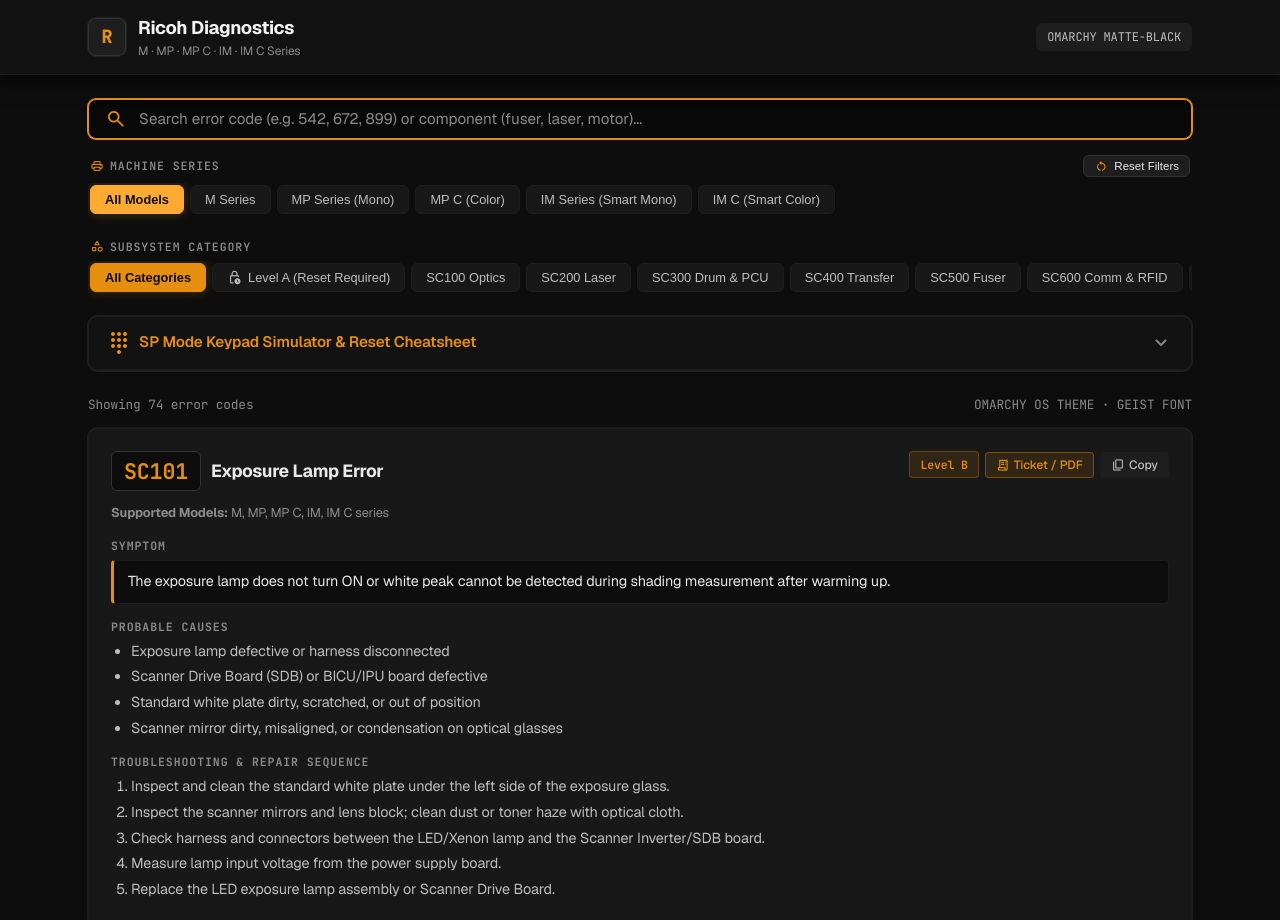
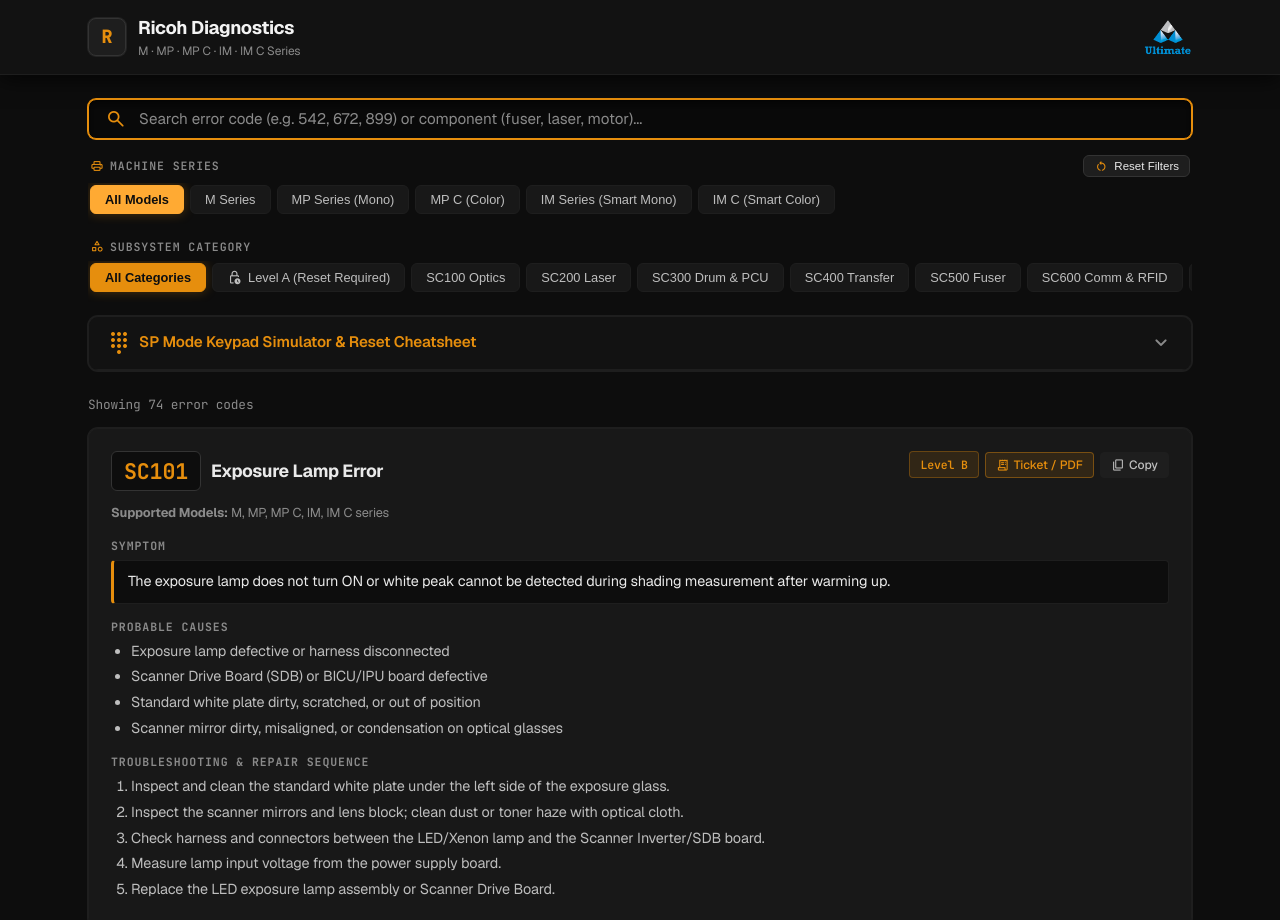
Before and after one commit to anwarsyahmi141/ricoh-service-agent, a plain HTML site: page ricoh_sc_guide.html in a window 1280 px wide. Shown: the top 920 px of the page. Drawn offline with nearby package versions, Linux system fonts and the light colour scheme.

Commit message:
Add company logo to header and remove theme badges

```diff
--- a/ricoh_sc_guide.html
+++ b/ricoh_sc_guide.html
@@ -144,7 +144,20 @@
   .header-actions {
     display: flex;
     align-items: center;
-    gap: 8px;
+    gap: 12px;
+  }
+
+  .header-logo {
+    height: 38px;
+    width: auto;
+    max-width: 140px;
+    object-fit: contain;
+    border-radius: 6px;
+    transition: transform 0.2s ease, opacity 0.2s ease;
+  }
+
+  .header-logo:hover {
+    transform: scale(1.04);
   }
 
   .omarchy-badge {
@@ -845,7 +858,7 @@
       </div>
     </div>
     <div class="header-actions">
-      <span class="omarchy-badge">OMARCHY MATTE-BLACK</span>
+      <img src="ultimatelogo.png" alt="Company Logo" class="header-logo" />
       <button class="omarchy-btn" id="installBtn" style="display: none;" onclick="installPWA()">
         <span class="material-symbols-rounded" style="font-size: 16px;">download</span> Install App
       </button>
@@ -984,7 +997,6 @@
   <!-- Status Bar -->
   <div style="display: flex; justify-content: space-between; align-items: center; margin-bottom: 14px; font-size: 0.8rem; color: var(--t-text-muted); font-family: var(--default-mono-font-family);">
     <span id="resultsCount">Loading error codes...</span>
-    <span>OMARCHY OS THEME · GEIST FONT</span>
   </div>
 
   <!-- Cards Grid -->
```
Also changed, not shown: index.html (+15 -3 lines), ultimatelogo.png (added), 1 other file.
